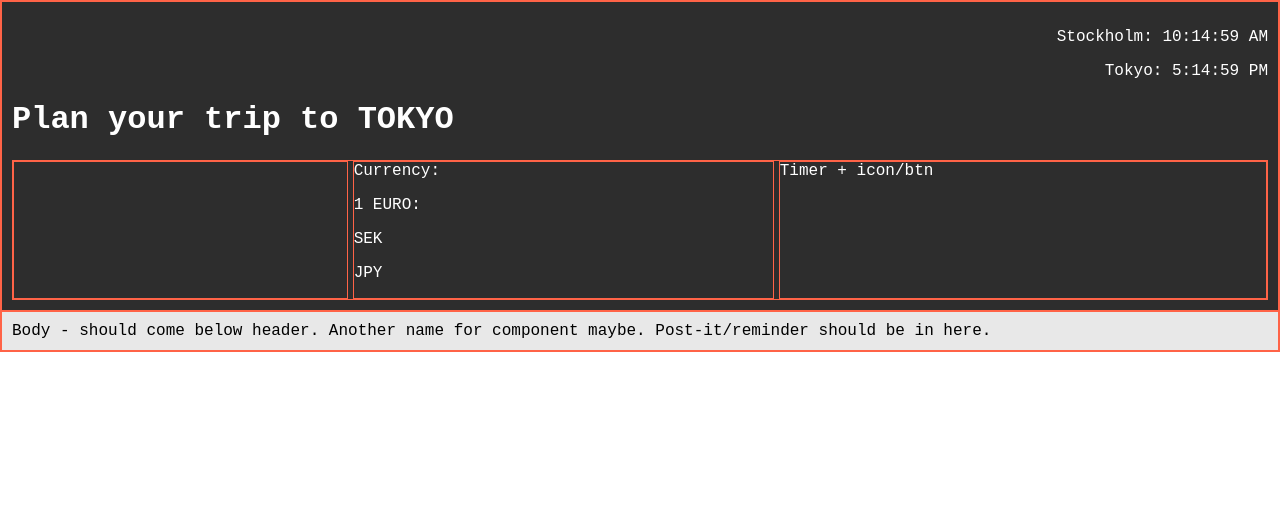
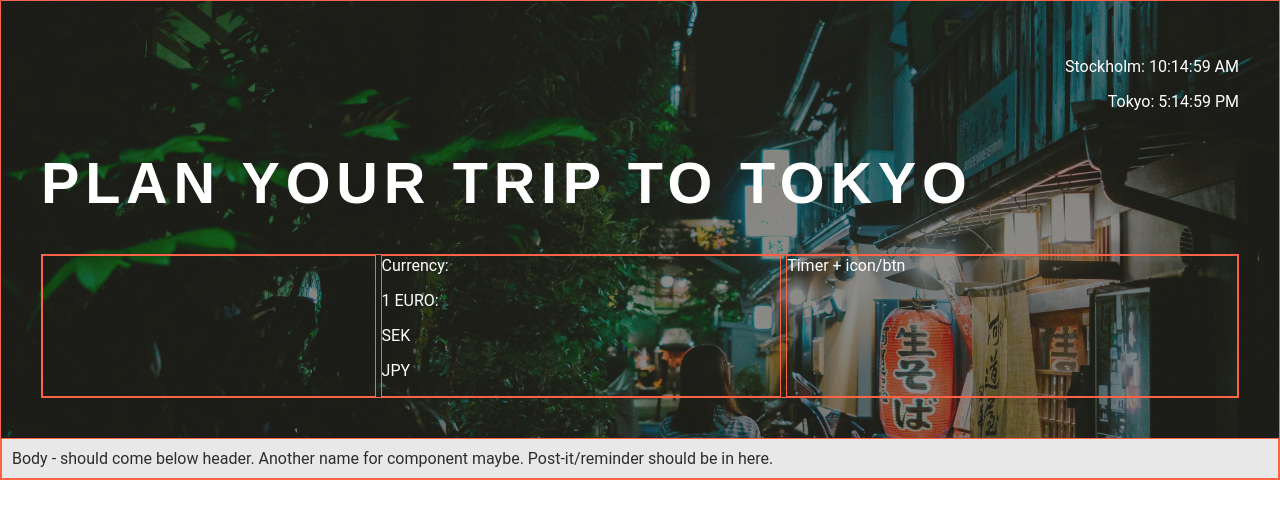
Before and after one commit to uddesson/travel-planner, a React (Create React App) app: page / in a window 1280 px wide. Shown: the top 518 px of the page. Built offline with nearby package versions, Linux system fonts and the light colour scheme; no server answers.

Commit message:
Add header image
And some small styling changes

```diff
--- a/src/App.css
+++ b/src/App.css
@@ -1,10 +1,26 @@
+/*
+Used for testing - to be removed
+*/
+.testborder{
+    border: 1px solid tomato;
+}
+
 /*
 General
 */
+#root{
+    font-family: 'Roboto', sans-serif;
+    font-size: 1em;
+    color: #2d2d2d;
+}
 
-#root{
-    font-family: 'Courier New', Courier, monospace;
-    font-size: 1em;
+h1,h2,h3,h4,h5,h6{
+    letter-spacing: 0.1em;
+    font-family: 'Josefin Sans', sans-serif;
+}
+
+h1{
+    text-transform: uppercase;
 }
 
 .body{
@@ -24,7 +40,11 @@ General
 .header{
     padding: 10px;
     color: #fff;
-    background-color: #2d2d2d;
+    background-image: url('./images/header-background-one.jpg');
+    background-size: cover;
+    background-repeat: no-repeat;
+    background-position: top;
+
 }
 
 /*
@@ -34,9 +54,16 @@ Utilities
     text-align: right;
 }
 
+
 /*
-Used for testing - to be removed
+Tablet and desktop
 */
-.testborder{
-    border: 1px solid tomato;
+@media only screen and (min-width: 600px){
+    h1{
+        font-size: 3.6em;
+    }
+
+    .header{
+        padding: 40px;
+    }
 }
--- a/src/components/Header.js
+++ b/src/components/Header.js
@@ -5,9 +5,9 @@ import CurrentTime from './CurrentTime';
 
 function Header(){
     return(
-        <div className="header testborder">
+        <div className="header">
             <CurrentTime />
-            <Title destination="TOKYO" />
+            <Title destination="Tokyo" />
             <Info />
         </div>
     );
```
Also changed, not shown: src/images/header-background-one.jpg (added).
